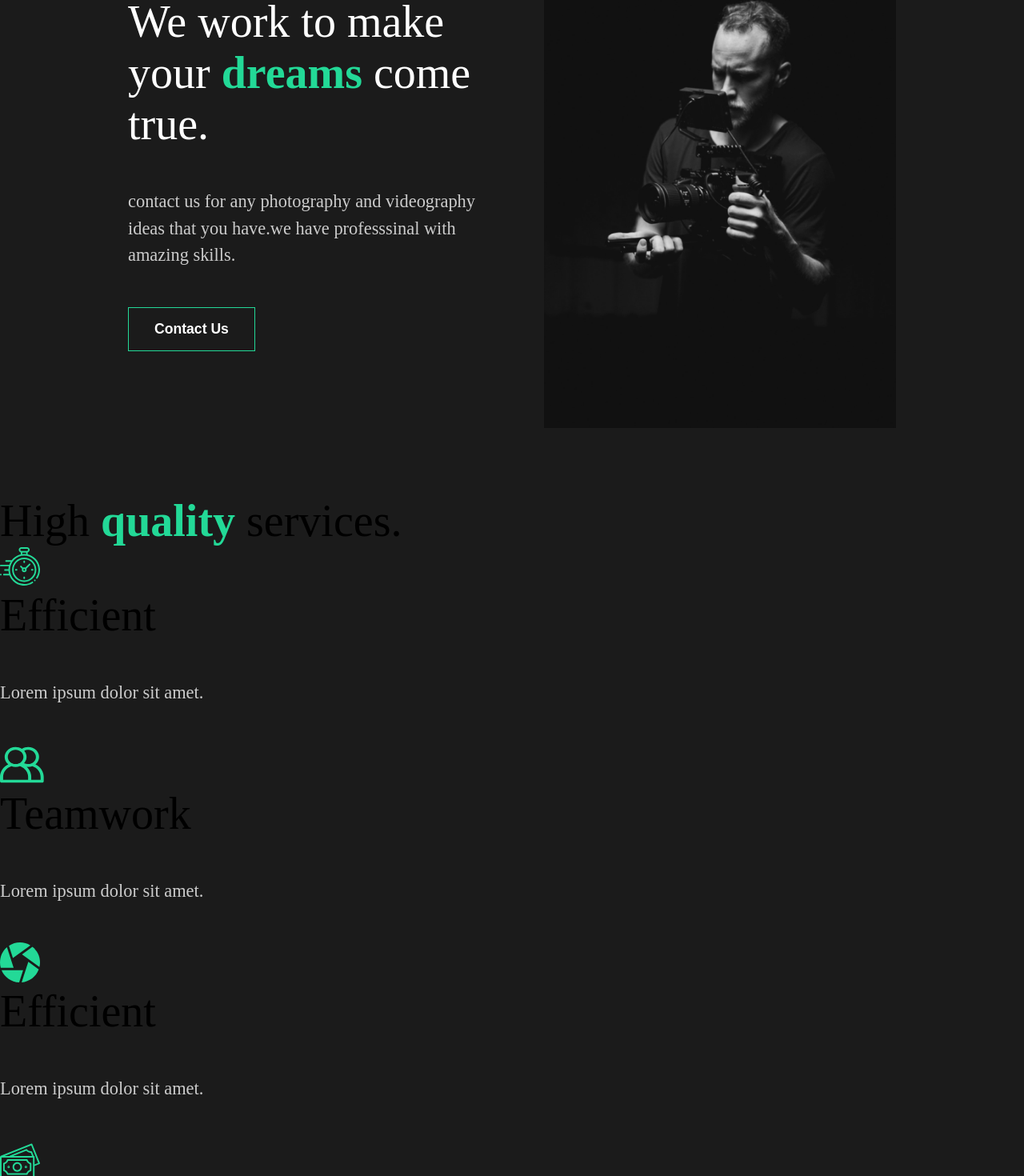
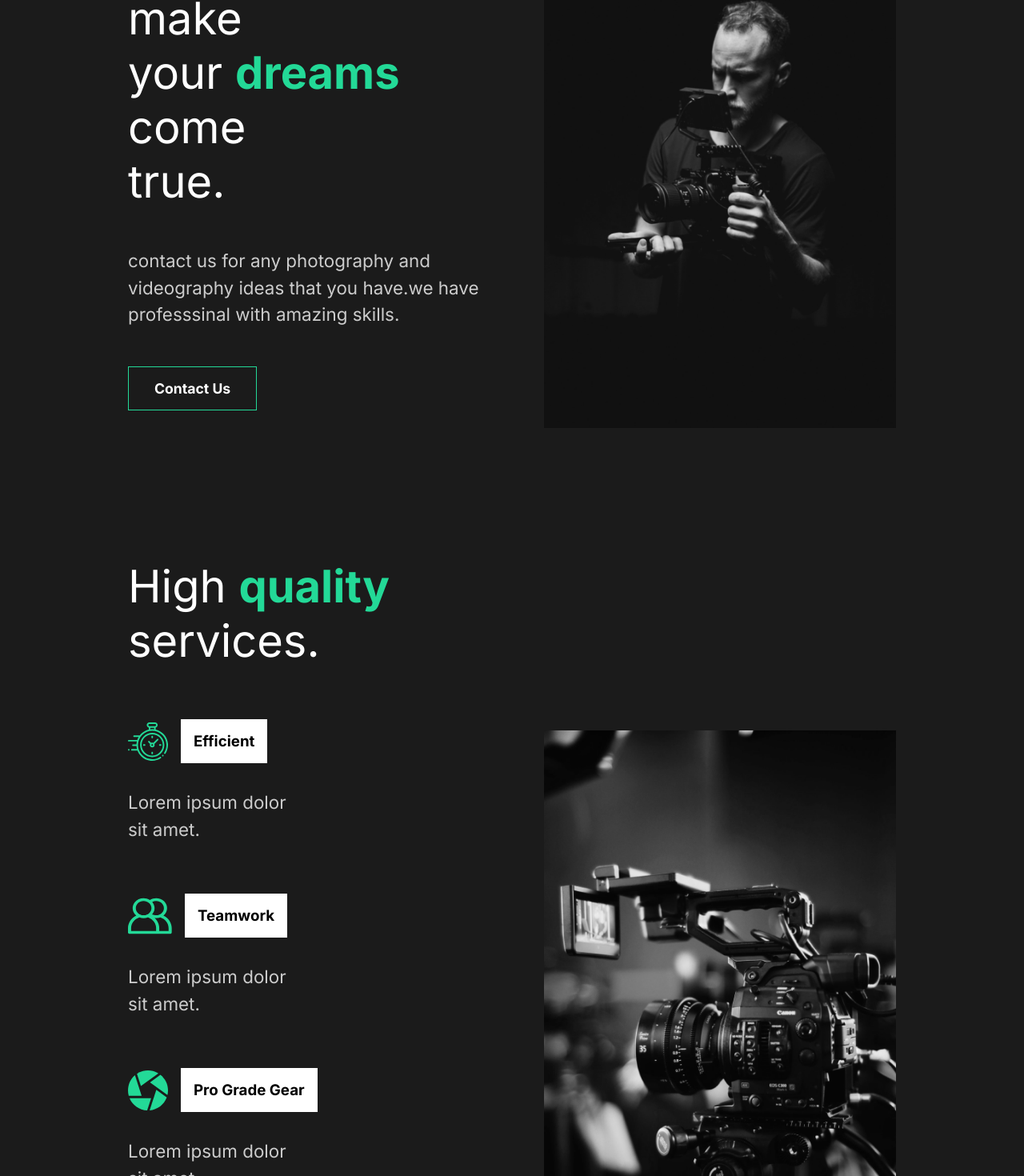
Before and after one commit to Bhaveshvaru/react-portfolio, a React (Create React App) app: page / in a window 1280 px wide. Shown: the part 185-1655 px from the top of the page at 80% size. Built offline with nearby package versions, Linux system fonts and the light colour scheme.

Commit message:
added faq section

```diff
--- a/public/index.html
+++ b/public/index.html
@@ -10,6 +10,8 @@
       content="Web site created using create-react-app"
     />
     <link rel="apple-touch-icon" href="%PUBLIC_URL%/logo192.png" />
+    <link href="https://fonts.googleapis.com/css2?family=Inter:wght@400;700&family=Lobster&display=swap" rel="stylesheet">
+
     <!--
       manifest.json provides metadata used when your web app is installed on a
       user's mobile device or desktop. See https://developers.google.com/web/fundamentals/web-app-manifest/
--- a/src/components/AboutSection.js
+++ b/src/components/AboutSection.js
@@ -8,15 +8,15 @@ const AboutSection =()=>{
         <About>
             <Description>
                 <div className="title">
-                    <div className="hide">
+                    <Hide>
                         <h2>We work to make</h2>
-                    </div>
-                    <div className="hide">
+                    </Hide>
+                    <Hide>
                         <h2>your <span>dreams</span> come</h2>
-                    </div>
-                    <div className="hide">
+                    </Hide>
+                    <Hide>
                         <h2>true.</h2>
-                    </div>
+                    </Hide>
                 </div>
                 <p>contact us for any photography and videography ideas that you have.we have professsinal with amazing skills.</p>
                 <button>Contact Us</button>
@@ -52,5 +52,8 @@ img{
     object-fit: cover;
 }
 `
+const Hide = styled.div`
+overflow: hidden;
+`
 
 export default AboutSection;
--- a/src/components/FaqSection.js
+++ b/src/components/FaqSection.js
@@ -1,8 +1,11 @@
 import React from "react";
+//styles
+import styled from 'styled-components';
+import {About} from "../styles"
 
 const FaqSection=()=>{
  return(
-     <div className="faq">
+     <Faq>
          <h2>Any Questions <span>FAQ</span> </h2>
          <div className="question">
              <h4>How do i Start?</h4>
@@ -10,6 +13,7 @@ const FaqSection=()=>{
                  <p>Lorem ipsum dolor sit amet.</p>
                  <p>Lorem ipsum dolor sit amet consectetur, adipisicing elit. Quisquam, hic.</p>
              </div>
+             <div className="faq-line"></div>
          </div>
          <div className="question">
              <h4>Different Payment Methods</h4>
@@ -17,6 +21,7 @@ const FaqSection=()=>{
                  <p>Lorem ipsum dolor sit amet.</p>
                  <p>Lorem ipsum dolor sit amet consectetur, adipisicing elit. Quisquam, hic.</p>
              </div>
+             <div className="faq-line"></div>
          </div>
          <div className="question">
              <h4>How to contact Admin</h4>
@@ -24,6 +29,7 @@ const FaqSection=()=>{
                  <p>Lorem ipsum dolor sit amet.</p>
                  <p>Lorem ipsum dolor sit amet consectetur, adipisicing elit. Quisquam, hic.</p>
              </div>
+             <div className="faq-line"></div>
          </div>
          <div className="question">
              <h4>What Products do you offer?</h4>
@@ -31,9 +37,39 @@ const FaqSection=()=>{
                  <p>Lorem ipsum dolor sit amet.</p>
                  <p>Lorem ipsum dolor sit amet consectetur, adipisicing elit. Quisquam, hic.</p>
              </div>
+             <div className="faq-line"></div>
          </div>
-     </div>
+     </Faq>
  )
 }
 
+const Faq = styled(About)`
+display: block;
+span{
+    display: block;
+    padding: 1rem;
+
+}
+h2{
+    padding-bottom: 2rem;
+    font-weight:lighter;
+}
+.faq-line{
+    background:#cccccc;
+    height:0.2rem;
+    margin:2rem 0rem;
+    width:100%;
+}
+.question{
+    padding:3rem 0rem;
+    cursor: pointer;
+}
+.answer{
+    padding:2rem 0rem;
+    p{
+        padding: 1rem 0rem;
+    }
+}
+`
+
 export default FaqSection;
--- a/src/components/GlobalStyle.js
+++ b/src/components/GlobalStyle.js
@@ -10,6 +10,7 @@ const globalStyle = createGlobalStyle`
 
 body {
     background: #1b1b1b;
+    font-family: 'Inter', sans-serif;
 }
 
 button{
@@ -21,6 +22,8 @@ button{
     background:transparent;
     color:white;
     transition: all 0.5s ease ;
+    font-family: 'Inter', sans-serif;
+
     &:hover{
         background-color:#23d997;
         color:white;
@@ -36,6 +39,7 @@ h3{
 }
 h4{
     font-weight:bold;
+    font-size:2rem;
 }
 span{
     font-weight:bold;
--- a/src/components/ServicesSection.js
+++ b/src/components/ServicesSection.js
@@ -5,48 +5,86 @@ import diaphragm from "../img/diaphragm.svg";
 import money from "../img/money.svg";
 import teamwork from "../img/teamwork.svg";
 import home2 from "../img/home2.png";
-
+//styles
+import styled from 'styled-components'
+import {About,Description,Imgae} from "../styles"
 
 const ServicesSection =()=>{
     return(
-        <div className="services">
-            <div className="description">
-                <h2>High <span>quality</span> services.</h2>
-                <div className="cards">
-                    <div className="card">
+        <Services>
+          <Description>
+        <h2>
+          High <span>quality</span> services.
+        </h2>
+        <Cards>
+          <Card>
             <div className="icon">
-                        <img src={clock} alt="svg" />
-                        <h2>Efficient</h2>
+              <img src={clock} alt="" />
+              <h3>Efficient</h3>
             </div>
             <p>Lorem ipsum dolor sit amet.</p>
-                    </div>
-                    <div className="card">
+          </Card>
+          <Card>
             <div className="icon">
-                        <img src={teamwork} alt="svg" />
-                        <h2>Teamwork</h2>
+              <img src={teamwork} alt="" />
+              <h3>Teamwork</h3>
             </div>
             <p>Lorem ipsum dolor sit amet.</p>
-                    </div>
-                    <div className="card">
+          </Card>
+          <Card>
             <div className="icon">
-                        <img src={diaphragm} alt="svg" />
-                        <h2>Efficient</h2>
+              <img src={diaphragm} alt="" />
+              <h3>Pro Grade Gear</h3>
             </div>
             <p>Lorem ipsum dolor sit amet.</p>
-                    </div>
-                    <div className="card">
+          </Card>
+          <Card>
             <div className="icon">
-                        <img src={money} alt="svg" />
-                        <h2>Affordable</h2>
+              <img src={money} alt="" />
+              <h3>Affordable</h3>
             </div>
             <p>Lorem ipsum dolor sit amet.</p>
-                    </div>
-                </div>
-            </div>
+          </Card>
+        </Cards>
+      </Description>
+            <Imgae>
             <img src={home2} alt="home" />
-        </div>
+            </Imgae>
+        </Services>
     )
-
 }
 
+const Services = styled(About)`
+h2{
+    padding-bottom:4rem;
+}
+p{
+    width: 70%;
+    padding: 2rem 0rem 4rem 0rem;
+}
+`
+const Cards = styled.div`
+display: flex;
+flex-wrap: wrap;
+h2{
+    font-size:1rem;
+}
+`
+
+const Card = styled.div`
+flex-basis: 20rem;
+.icon{
+    display: flex;
+    align-items: center;
+}
+h3{
+    margin-left: 1rem;
+    padding: 1rem;
+    color:black;
+    background:white;
+}
+`
+
+
+
 export default ServicesSection;
--- /dev/null
+++ b/src/styles.js
@@ -0,0 +1,28 @@
+import styled from 'styled-components'
+
+export  const About = styled.div`
+min-height: 90vh;
+display: flex;
+align-items: center;
+justify-content: space-around;
+padding: 5rem 10rem;
+color:white;
+`
+export const Description = styled.div`
+flex:1;
+padding-right:5rem;
+h2{
+    font-weight:lighter;
+}
+`
+export const Imgae = styled.div`
+flex: 1;
+img{
+    width: 100%;
+    height: 80vh;
+    object-fit: cover;
+}
+`
+export const Hide = styled.div`
+overflow: hidden;
+`
```
Lines whose indentation alone changed are shown as unchanged.
